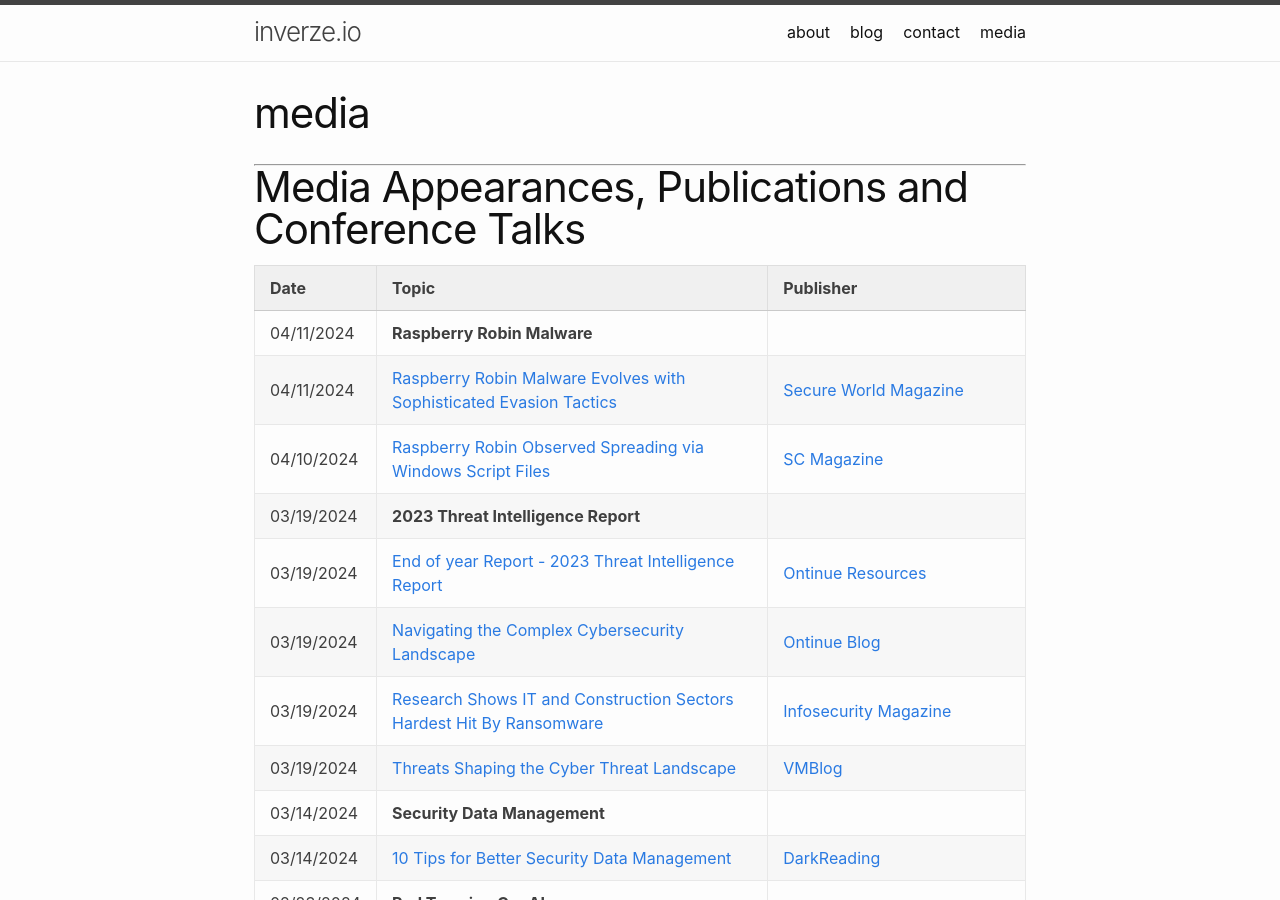
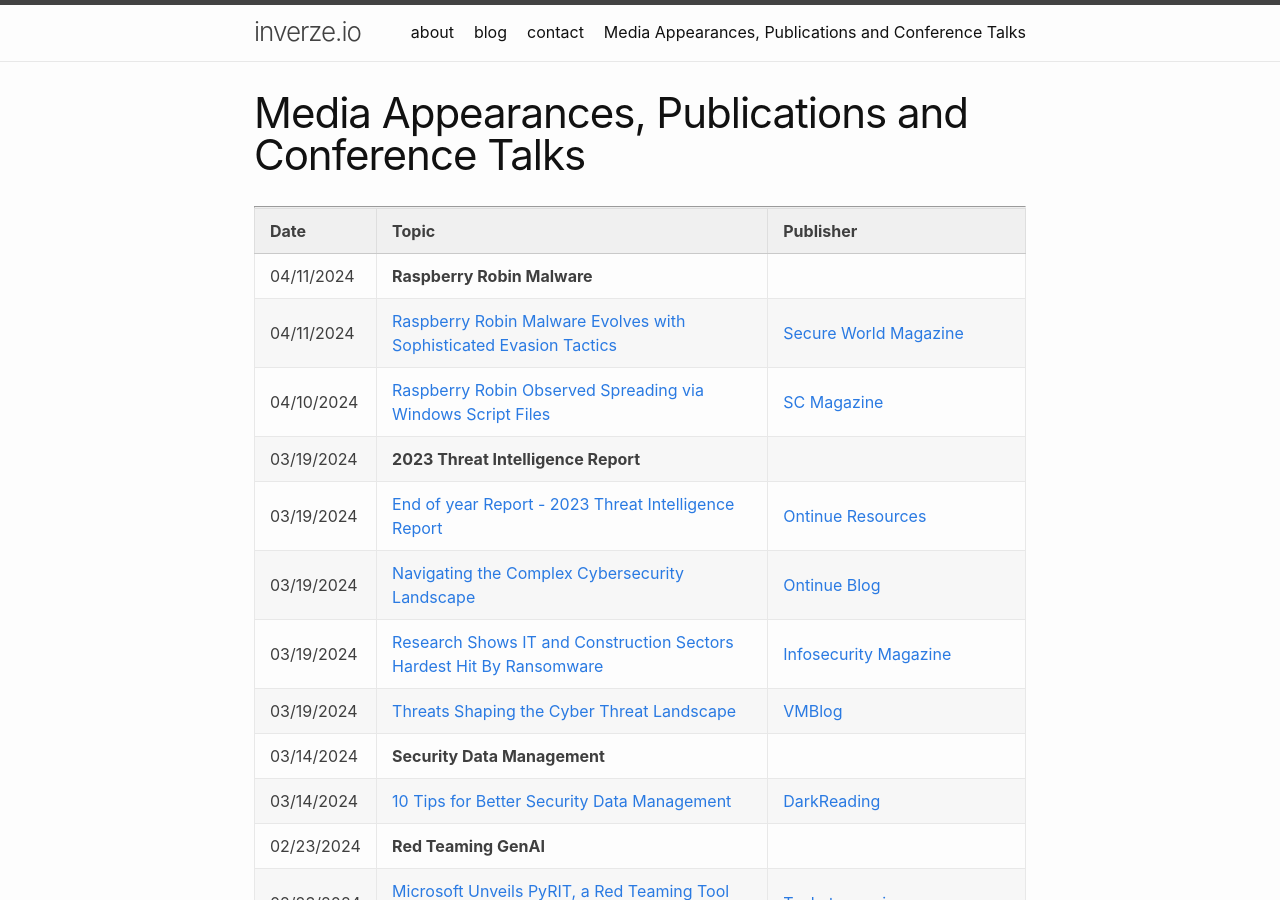
Before and after one commit to inverzeio/blog, a Jekyll site: the page built from media.md, in a window 1280 px wide and 900 px high. Built offline with Jekyll 4.4.1, drawn with Linux system fonts in a browser that asks for light colours.

Commit message:
Update media.md

```diff
--- a/media.md
+++ b/media.md
@@ -1,11 +1,9 @@
 ---
 layout: page
-title: media
+title: Media Appearances, Publications and Conference Talks
 permalink: /media/
 ---
 ------------
-
-# Media Appearances, Publications and Conference Talks #
 
 | Date | Topic | Publisher |
 | ------------- | :------------- | :------------- |
```
